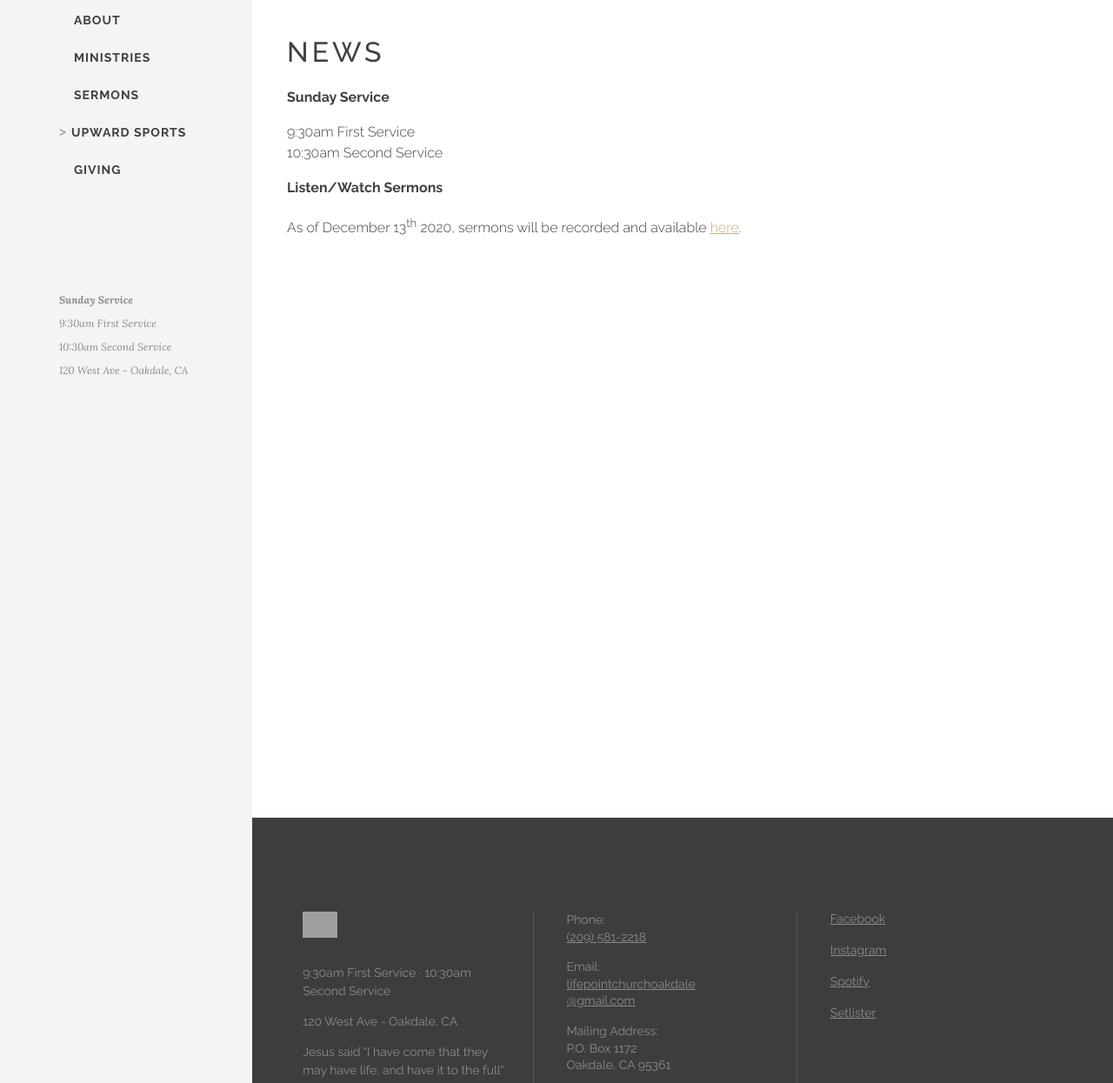
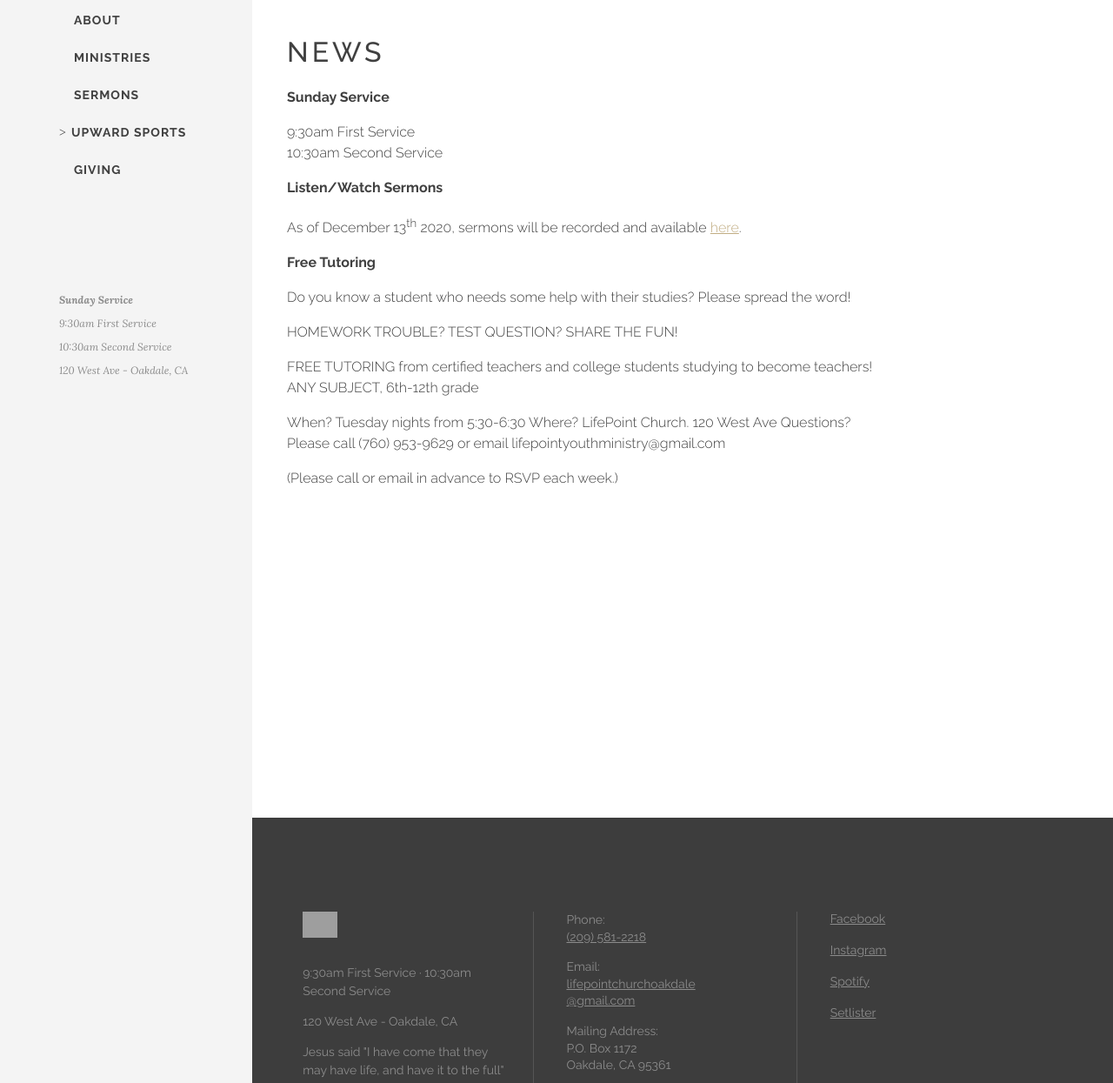
Before and after one commit to tybenz/lifepoint.github.io, a Jekyll site: the page built from index.md, in a window 1280 px wide. Shown: the part 300-1545 px from the top of the page at 87% size. Built offline with Jekyll 4.4.1, drawn with Linux system fonts in a browser that asks for light colours; some web fonts are replaced; our own code applies the rules of GitHub Pages for plain Markdown files; grey boxes are pictures that could not be loaded.

Commit message:
Tutoring info

```diff
--- a/index.md
+++ b/index.md
@@ -14,3 +14,17 @@ published: true
 **Listen/Watch Sermons**
 
 As of December 13<sup>th</sup> 2020, sermons will be recorded and available [here](/sermons).
+
+**Free Tutoring**
+
+Do you know a student who needs some help with their studies? Please spread the word!
+
+HOMEWORK TROUBLE? TEST QUESTION? SHARE THE FUN!
+
+FREE TUTORING from certified teachers and college students studying to become teachers! ANY SUBJECT, 6th-12th grade
+
+When? Tuesday nights from 5:30-6:30
+Where? LifePoint Church. 120 West Ave
+Questions? Please call (760) 953-9629 or email lifepointyouthministry@gmail.com
+
+(Please call or email in advance to RSVP each week.)
```
